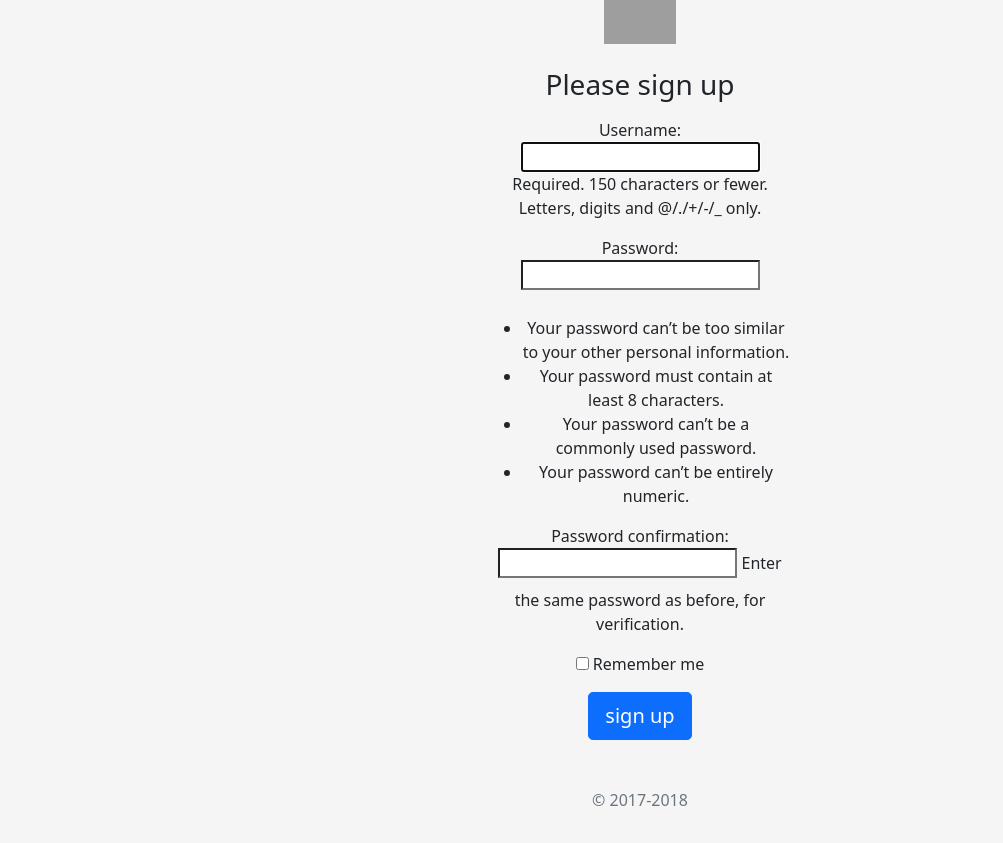
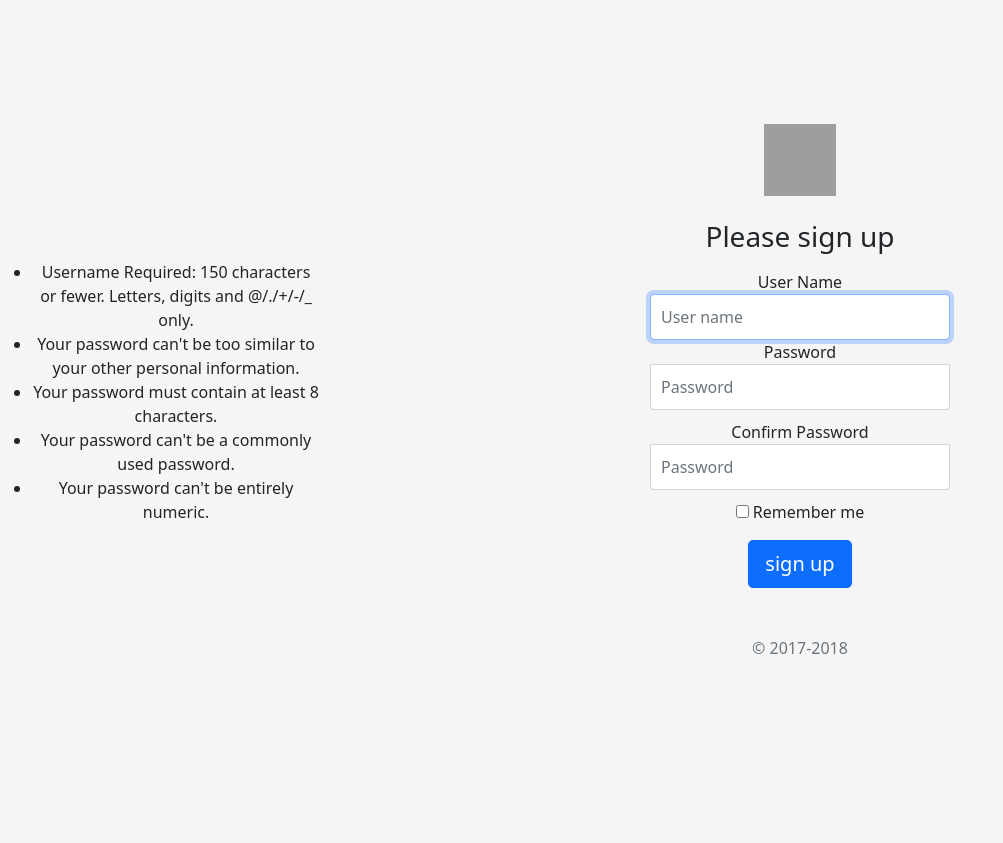
Before and after one commit to AminFranko/mysite3, a Django app: page /accounts/signup in a window 1280 px wide. Shown: the whole page, without its empty margins (0-1003 px from the left). After the commit the page ends 654 px from the top, so only its background shows below. Run offline with Django 3.2, Linux system fonts and the light colour scheme; some libraries are stand-ins or nearby versions; grey boxes are pictures that could not be loaded.

Commit message:
Updated signup html
Updated signup html file

```diff
--- a/templates/accounts/signup.html
+++ b/templates/accounts/signup.html
@@ -17,18 +17,27 @@
   </head>
 
   <body class="text-center">
+    <div class="col-lg-3">
+      <ul >
+        <li class="nav-item">Username Required: 150 characters or fewer. Letters, digits and @/./+/-/_ only.</li>
+        <li>Your password can't be too similar to your other personal information.</li>
+        <li>Your password must contain at least 8 characters.</li>
+        <li>Your password can't be a commonly used password.</li>
+        <li>Your password can't be entirely numeric.</li>
+      </ul>
+    </div>
     <form class="form-signin" method="post" action="{% url 'accounts:signup' %}">
         {% csrf_token %}
       <img class="mb-4" src="https://getbootstrap.com/docs/4.0/assets/brand/bootstrap-solid.svg" alt="" width="72" height="72">
 
       <h1 class="h3 mb-3 font-weight-normal">Please sign up</h1>
-      {{form.as_p}}
-      <!-- <label for="inputEmail" class="sr-only">User Name</label>
+
+      <label for="inputEmail" class="sr-only">User Name</label>
       <input type="text" name= "username" class="form-control" placeholder="User name" required autofocus>
       <label for="inputPassword" class="sr-only">Password</label>
       <input type="password" name="password1" class="form-control" placeholder="Password" required>
       <label for="inputPassword" class="sr-only">Confirm Password</label>
-      <input type="password" name="password2" class="form-control" placeholder="Password" required> -->
+      <input type="password" name="password2" class="form-control" placeholder="Password" required>
       <div class="checkbox mb-3">
         <label>
           <input type="checkbox" value="remember-me"> Remember me
@@ -37,5 +46,8 @@
       <button class="btn btn-lg btn-primary btn-block" type="submit">sign up</button>
       <p class="mt-5 mb-3 text-muted">&copy; 2017-2018</p>
     </form>
+    <br>
+
   </body>
+
 </html>
```
